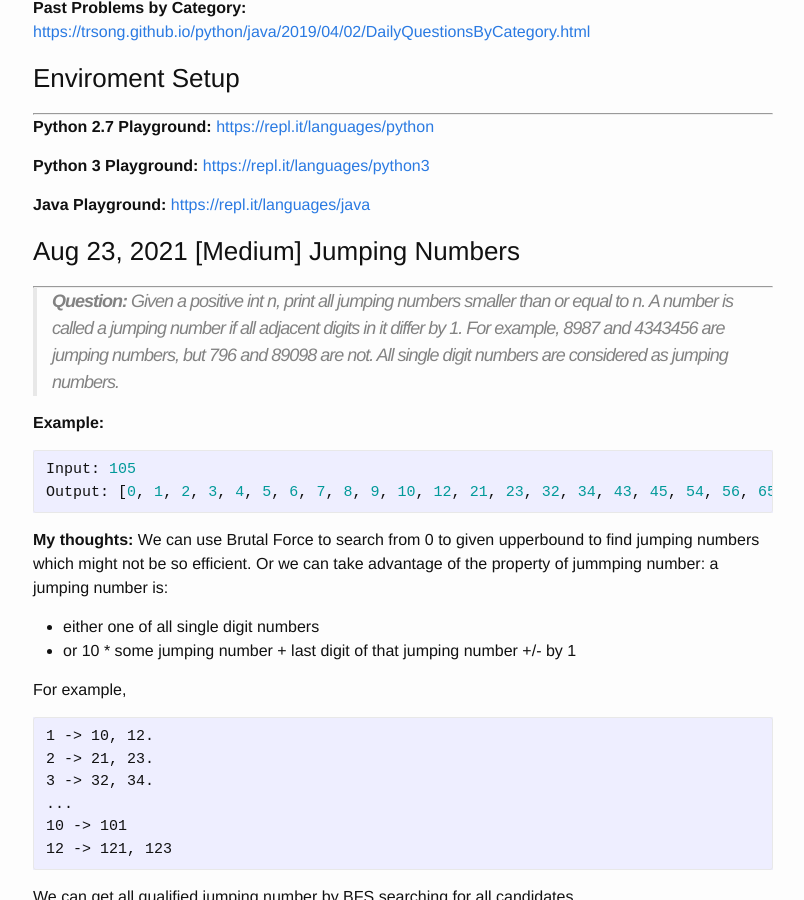
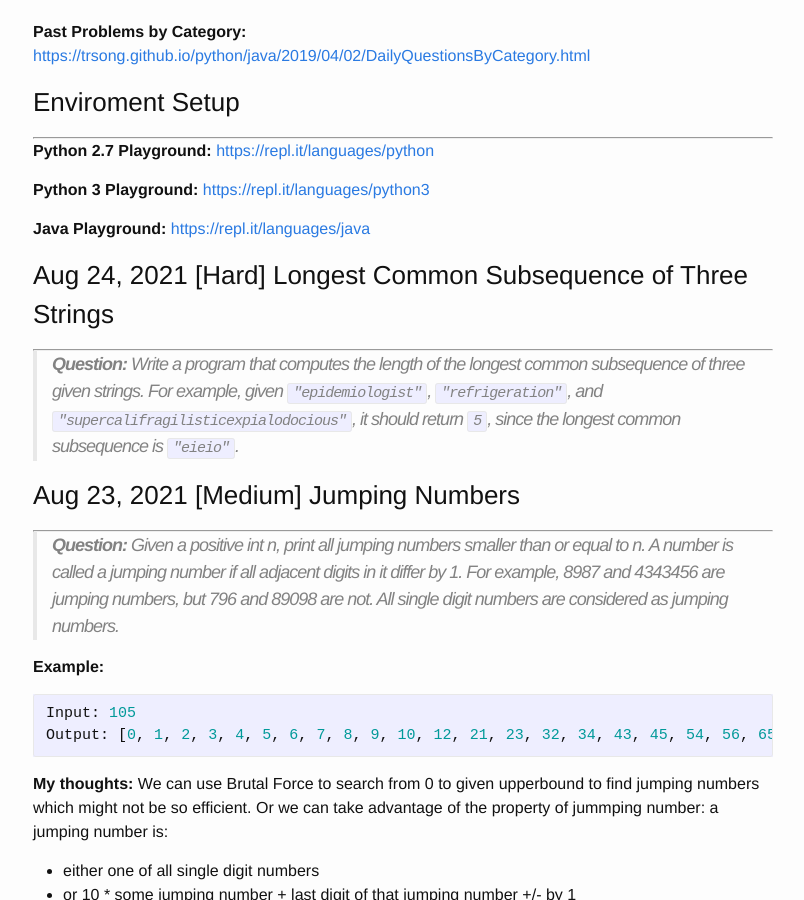
Before and after one commit to trsong/trsong.github.io, a Jekyll site: the page built from _posts/2021-08-01-DailyQuestionsAug.md, in a window 1280 px wide and 900 px high, scrolled down 882 px. Shown: the whole window, without its empty margins (237-1041 px from the left). Built offline with Jekyll 4.4.1, drawn with Linux system fonts in a browser that asks for light colours; some of the changed text lies outside the part shown.

Commit message:
Add Aug 24 question.

```diff
--- a/_posts/2021-08-01-DailyQuestionsAug.md
+++ b/_posts/2021-08-01-DailyQuestionsAug.md
@@ -19,6 +19,11 @@ categories: Python/Java
 **Python 3 Playground:** [https://repl.it/languages/python3](https://repl.it/languages/python3)
 
 **Java Playground:** [https://repl.it/languages/java](https://repl.it/languages/java)
+
+
+### Aug 24, 2021 \[Hard\] Longest Common Subsequence of Three Strings
+---
+> **Question:** Write a program that computes the length of the longest common subsequence of three given strings. For example, given `"epidemiologist"`, `"refrigeration"`, and `"supercalifragilisticexpialodocious"`, it should return `5`, since the longest common subsequence is `"eieio"`.
 
 
 ### Aug 23, 2021 \[Medium\] Jumping Numbers
```
